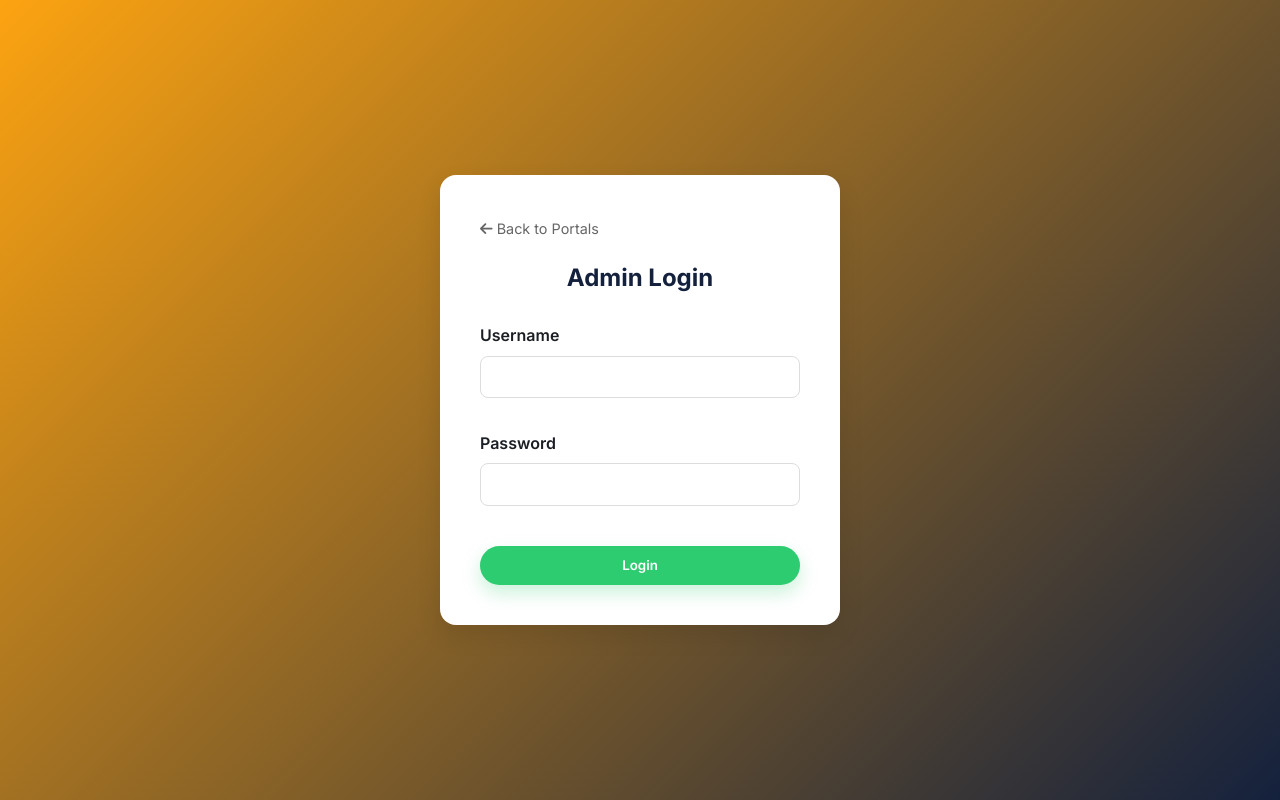
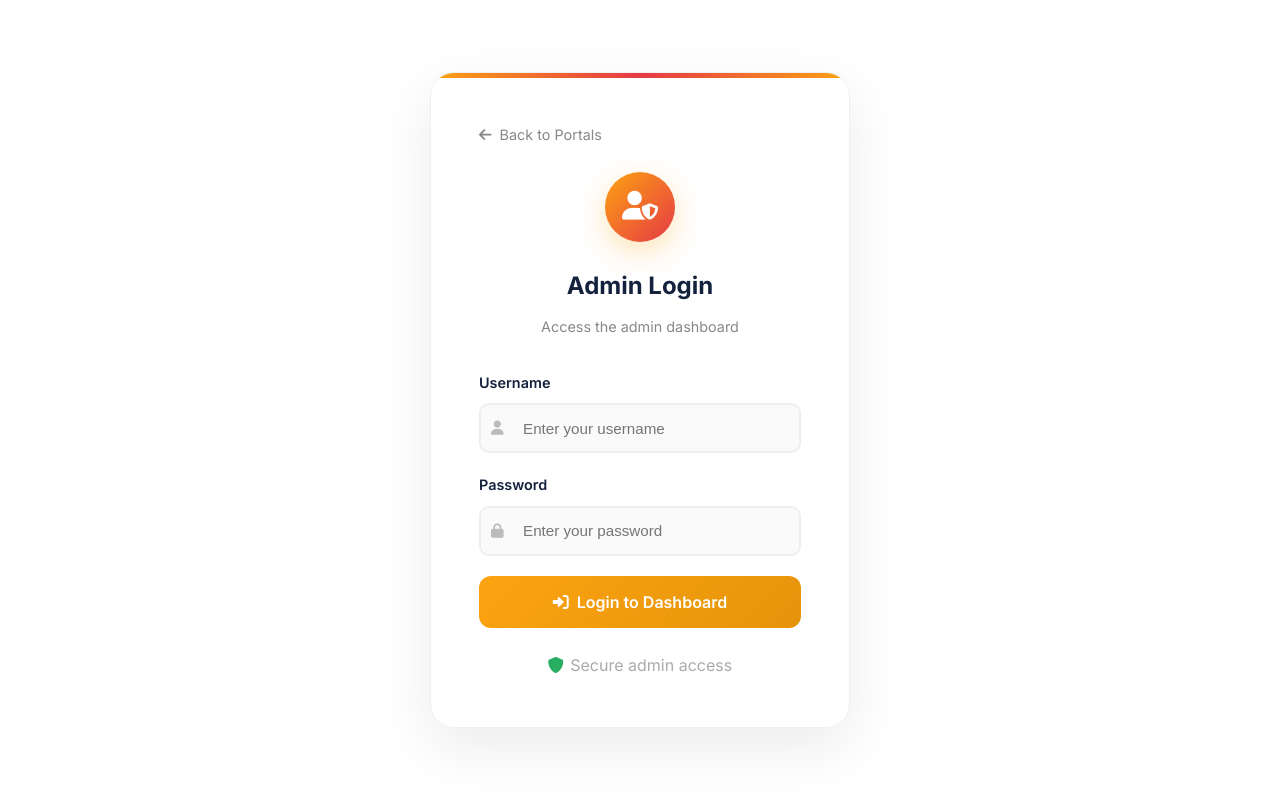
Before and after one commit to lavaygarg/OOC-Project-2, a plain HTML site: page frontend/portals/admin.html in a window 1280 px wide. Drawn offline with Linux system fonts and the light colour scheme.

Commit message:
Updated admin log in page and remove background

```diff
--- a/frontend/portals/admin.html
+++ b/frontend/portals/admin.html
@@ -8,9 +8,13 @@
     <link rel="stylesheet" href="../style.css">
     <link rel="stylesheet" href="https://cdnjs.cloudflare.com/ajax/libs/font-awesome/6.0.0/css/all.min.css">
     <style>
+        * {
+            margin: 0;
+            padding: 0;
+            box-sizing: border-box;
+        }
         body {
-            background-color: #fca311;
-            background-image: linear-gradient(135deg, #fca311 0%, #14213d 100%);
+            background-color: #ffffff;
             min-height: 100vh;
             display: flex;
             align-items: center;
@@ -20,21 +24,162 @@
         }
         .login-container {
             background: white;
-            padding: 2.5rem;
-            border-radius: 1rem;
-            box-shadow: 0 10px 25px rgba(0,0,0,0.1);
+            padding: 3rem;
+            border-radius: 1.5rem;
+            box-shadow: 0 20px 60px rgba(0,0,0,0.08);
             width: 100%;
-            max-width: 400px;
+            max-width: 420px;
+            border: 1px solid #f0f0f0;
+            position: relative;
+            overflow: hidden;
+        }
+        .login-container::before {
+            content: '';
+            position: absolute;
+            top: 0;
+            left: 0;
+            right: 0;
+            height: 5px;
+            background: linear-gradient(90deg, #fca311, #e63946, #fca311);
         }
         .back-link {
-            display: inline-block;
-            margin-bottom: 1rem;
-            color: #666;
+            display: inline-flex;
+            align-items: center;
+            gap: 0.5rem;
+            margin-bottom: 1.5rem;
+            color: #888;
             text-decoration: none;
             font-size: 0.9rem;
+            transition: all 0.3s ease;
         }
         .back-link:hover {
+            color: #fca311;
+            transform: translateX(-3px);
+        }
+        .login-icon {
+            width: 70px;
+            height: 70px;
+            background: linear-gradient(135deg, #fca311 0%, #e63946 100%);
+            border-radius: 50%;
+            display: flex;
+            align-items: center;
+            justify-content: center;
+            margin: 0 auto 1.5rem;
+            box-shadow: 0 10px 30px rgba(252, 163, 17, 0.3);
+        }
+        .login-icon i {
+            font-size: 1.8rem;
+            color: white;
+        }
+        .login-title {
+            text-align: center;
             color: #14213d;
+            margin-bottom: 0.5rem;
+            font-size: 1.5rem;
+            font-weight: 700;
+        }
+        .login-subtitle {
+            text-align: center;
+            color: #888;
+            margin-bottom: 2rem;
+            font-size: 0.9rem;
+        }
+        .form-group {
+            margin-bottom: 1.25rem;
+        }
+        .form-group label {
+            display: block;
+            margin-bottom: 0.5rem;
+            font-weight: 600;
+            color: #14213d;
+            font-size: 0.9rem;
+        }
+        .input-wrapper {
+            position: relative;
+        }
+        .input-wrapper i {
+            position: absolute;
+            left: 12px;
+            top: 50%;
+            transform: translateY(-50%);
+            color: #bbb;
+            transition: color 0.3s;
+            pointer-events: none;
+            font-size: 0.9rem;
+            z-index: 1;
+        }
+        .form-control {
+            width: 100%;
+            padding: 0.9rem 1rem 0.9rem 42px !important;
+            border: 2px solid #eee !important;
+            border-radius: 0.75rem;
+            font-size: 0.95rem;
+            transition: all 0.3s ease;
+            background: #fafafa;
+        }
+        .form-control:focus {
+            outline: none;
+            border-color: #fca311;
+            background: white;
+            box-shadow: 0 0 0 4px rgba(252, 163, 17, 0.1);
+        }
+        .form-control:focus + i,
+        .input-wrapper:focus-within i {
+            color: #fca311;
+        }
+        .btn-login {
+            width: 100%;
+            padding: 1rem;
+            background: linear-gradient(135deg, #fca311 0%, #e5940a 100%);
+            color: white;
+            border: none;
+            border-radius: 0.75rem;
+            font-weight: 600;
+            font-size: 1rem;
+            cursor: pointer;
+            transition: all 0.3s ease;
+            display: flex;
+            align-items: center;
+            justify-content: center;
+            gap: 0.5rem;
+            margin-top: 0.5rem;
+        }
+        .btn-login:hover {
+            transform: translateY(-2px);
+            box-shadow: 0 10px 30px rgba(252, 163, 17, 0.4);
+        }
+        .btn-login:active {
+            transform: translateY(0);
+        }
+        .divider {
+            display: flex;
+            align-items: center;
+            margin: 1.5rem 0;
+            color: #ccc;
+            font-size: 0.85rem;
+        }
+        .divider::before,
+        .divider::after {
+            content: '';
+            flex: 1;
+            height: 1px;
+            background: #eee;
+        }
+        .divider span {
+            padding: 0 1rem;
+        }
+        .security-note {
+            text-align: center;
+            color: #aaa;
+            font-size: 0.rem;
+            margin-top: 1.5rem;
+            display: flex;
+            align-items: center;
+            justify-content: center;
+            gap: 0.4rem;
+        }
+        .security-note i {
+            color: #27ae60;
         }
 
         /* Mobile Responsive Styles */
@@ -43,26 +188,24 @@
                 padding: 15px;
             }
             .login-container {
-                padding: 1.75rem;
-                border-radius: 0.75rem;
+                padding: 2rem;
+                border-radius: 1rem;
             }
-            .login-container h2 {
-                font-size: 1.25rem !important;
-                margin-bottom: 1.25rem !important;
+            .login-icon {
+                width: 60px;
+                height: 60px;
             }
-            .form-group label {
-                font-size: 0.9rem;
+            .login-icon i {
+                font-size: 1.5rem;
+            }
+            .login-title {
+                font-size: 1.25rem;
             }
             .form-control {
-                padding: 0.7rem !important;
-                font-size: 0.95rem;
+                padding: 0.8rem 1rem 0.8rem 2.5rem;
             }
-            .btn {
-                padding: 0.7rem !important;
-                font-size: 0.95rem;
-            }
-            .back-link {
-                font-size: 0.85rem;
+            .btn-login {
+                padding: 0.85rem;
             }
         }
     </style>
@@ -70,18 +213,37 @@
 <body>
     <div class="login-container">
         <a href="index.html" class="back-link"><i class="fas fa-arrow-left"></i> Back to Portals</a>
-        <h2 style="text-align: center; color: #14213d; margin-bottom: 1.5rem;">Admin Login</h2>
+
+        <div class="login-icon">
+            <i class="fas fa-user-shield"></i>
+        </div>
+
+        <h2 class="login-title">Admin Login</h2>
+        <p class="login-subtitle">Access the admin dashboard</p>
+
         <form onsubmit="handlePortalLogin(event)">
             <div class="form-group">
                 <label for="admin-user">Username</label>
-                <input type="text" id="admin-user" class="form-control" style="width: 100%; padding: 0.8rem; border: 1px solid #ddd; border-radius: 0.5rem; margin-bottom: 1rem;" required>
+                <div class="input-wrapper">
+                    <i class="fas fa-user"></i>
+                    <input type="text" id="admin-user" class="form-control" placeholder="Enter your username" required>
+                </div>
             </div>
             <div class="form-group">
                 <label for="admin-pass">Password</label>
-                <input type="password" id="admin-pass" class="form-control" style="width: 100%; padding: 0.8rem; border: 1px solid #ddd; border-radius: 0.5rem; margin-bottom: 1.5rem;" required>
+                <div class="input-wrapper">
+                    <i class="fas fa-lock"></i>
+                    <input type="password" id="admin-pass" class="form-control" placeholder="Enter your password" required>
+                </div>
             </div>
-            <button type="submit" class="btn btn-primary" style="width: 100%;">Login</button>
+            <button type="submit" class="btn-login">
+                <i class="fas fa-sign-in-alt"></i> Login to Dashboard
+            </button>
         </form>
+
+        <p class="security-note">
+            <i class="fas fa-shield-alt"></i> Secure admin access
+        </p>
     </div>
 
     <script>
--- a/frontend/script.js
+++ b/frontend/script.js
@@ -262,6 +262,7 @@ const translations = {
         adminPassword: 'पासवर्ड',
         loginBtn: 'लॉगिन',
         closeBtn: 'बंद करें',
+        backToHome: 'होम पर वापस जाएं',
 
         // Programs Section
         programsTitle: 'हमारे कार्यक्रम',
```
Also changed, not shown: frontend/index.html (+17 -14 lines).
